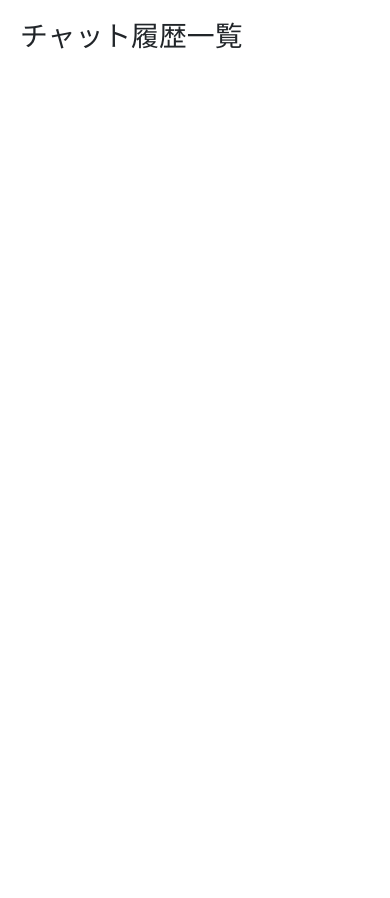
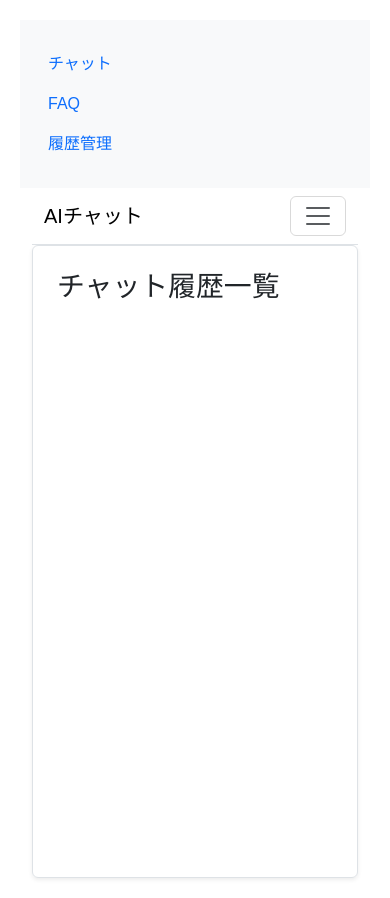
Before and after one commit to komakih/mock_development_exercises, a Flask app: page /history/histories in a window 390 px wide. Before the commit the page ends 49 px from the top, so only its background shows below. Run offline with Flask 3, Linux system fonts and the light colour scheme; parts of the project's set-up code (start-up, migrations or seed data) failed here and were passed over; some libraries are stand-ins or nearby versions.

Commit message:
履歴一覧画面の修正

```diff
--- a/app/templates/history/history_list.html
+++ b/app/templates/history/history_list.html
@@ -1,6 +1,20 @@
 {% extends "base.html" %}
 
 {% block content %}
+<div class="container-fluid">
+    <div class="row">
+        <!-- Sidebar -->
+        <div class="col-md-2 bg-light sidebar py-4">
+            {% include 'layout/sidebar.html' %}
+        </div>
+
+        <!-- Main History Area -->
+        <div class="col-md-10">
+        <!-- Navbar -->
+            {% include 'layout/navbar.html' %}
+
+            <!-- 履歴一覧の内容 -->
+            <div class="history-container border rounded p-4 shadow-sm" style="height:75vh; overflow-y:auto;">
                 <h1>チャット履歴一覧</h1>
                 <ul>
                     {% for history in histories %}
@@ -14,4 +28,8 @@
                         </li>
                     {% endfor %}
                 </ul>
+            </div>
+        </div>
+    </div>
+</div>
 {% endblock %}
```
Lines whose indentation alone changed are shown as unchanged.
